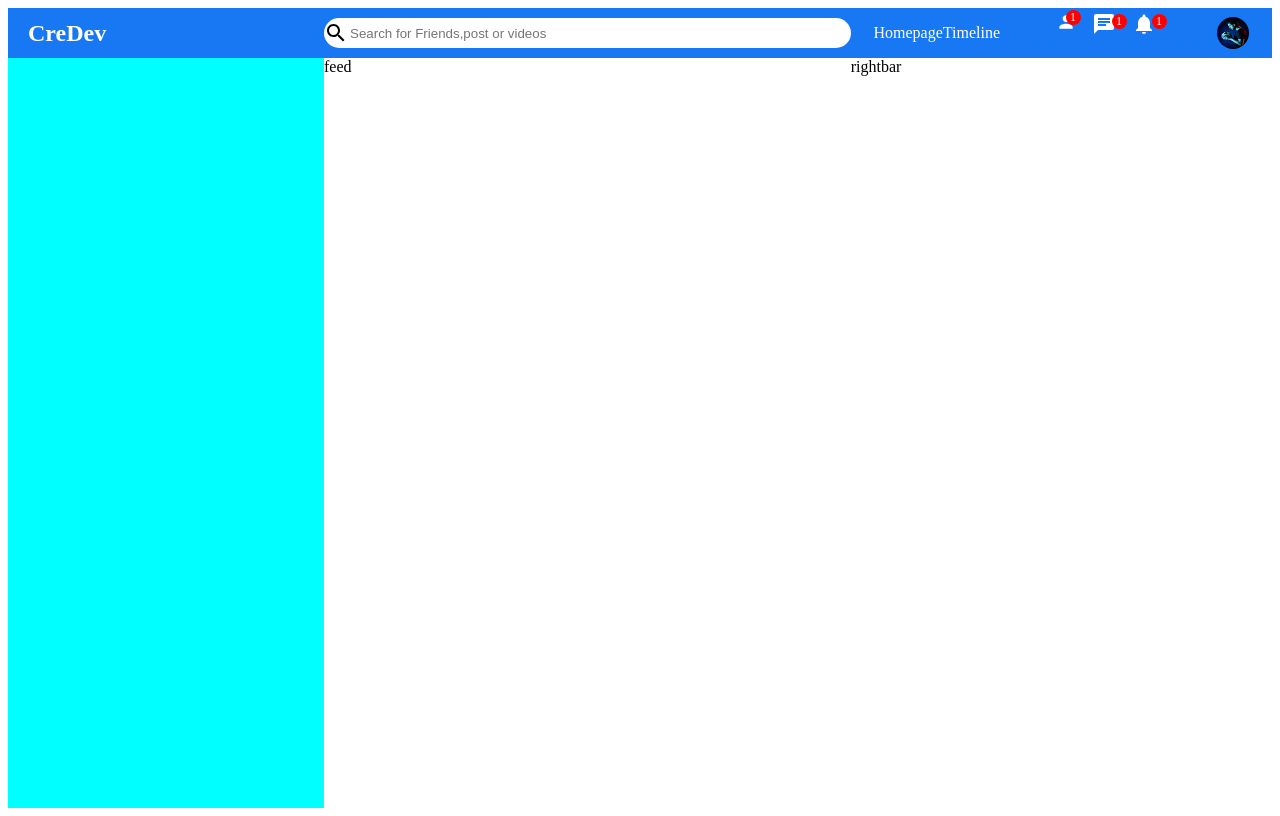
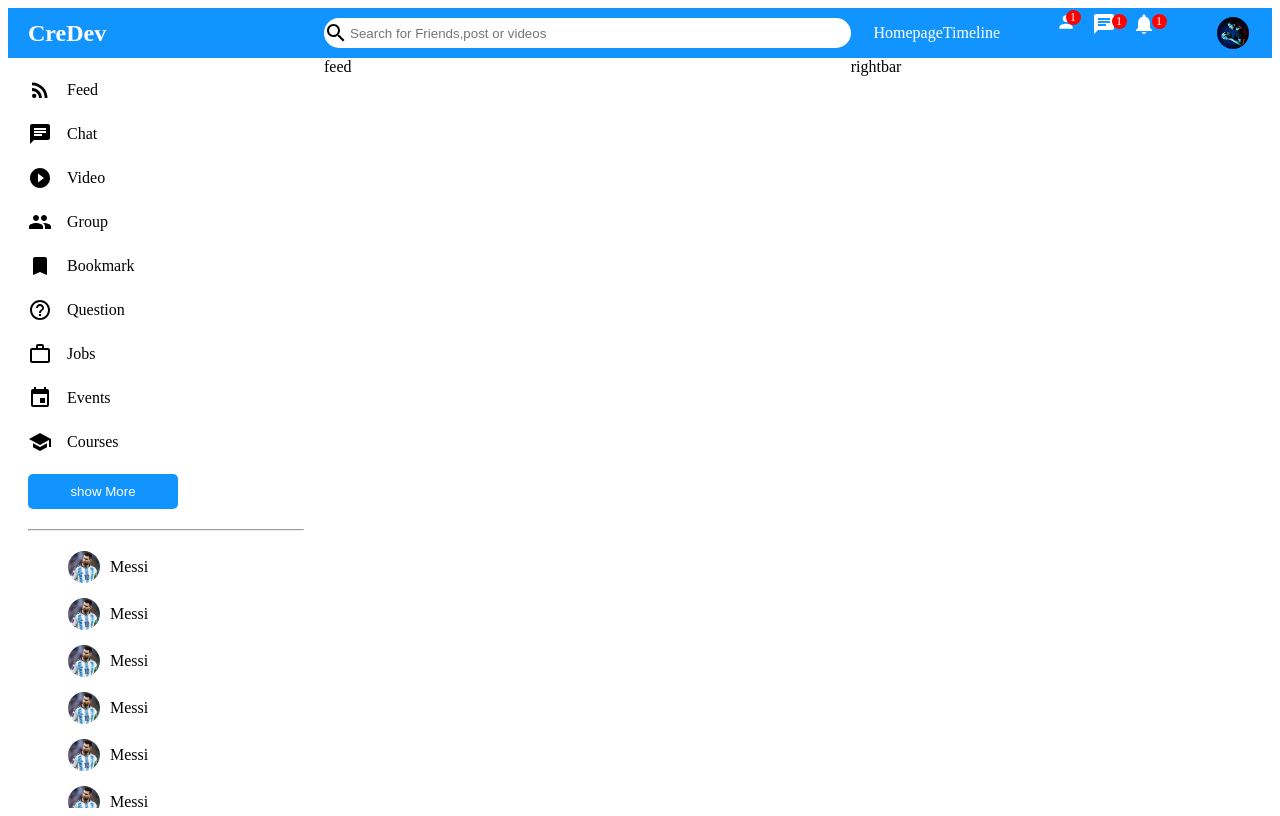
Before and after one commit to GokulkrishnaTU/Social-media, a React (Create React App) app: page / in a window 1280 px wide. Built offline with nearby package versions, Linux system fonts and the light colour scheme.

Commit message:
sidebar completed design and structure

```diff
--- a/src/components/sidebar/sidebar.css
+++ b/src/components/sidebar/sidebar.css
@@ -1,5 +1,75 @@
 .sidebar{
     flex:3;
     height: calc(100vh - 50px);
-    background-color: aqua;
+    overflow-y:scroll ;
+
 }
+
+::-webkit-scrollbar{
+    width: 7px;
+}
+
+::-webkit-scrollbar-track{
+    background-color: #f1f1f1;
+}
+
+::-webkit-scrollbar-thumb{
+    background-color: rgb(179, 179, 179);
+}
+
+.sidebarWrapper{
+
+    padding: 20px;
+
+}
+.sidebarList{
+    padding: 0;
+    margin: 0;
+    list-style:none ;
+}
+
+.sidebarListItem{
+    display: flex;
+    align-items: center;
+    margin-bottom: 20px;
+}
+
+.sidebarIcon{
+margin-right: 15px;
+
+
+}
+
+.sidebarButton{
+    width: 150px;
+    border: none;
+    padding: 10px;
+    border-radius: 5px;
+    font-weight: 500;
+    background-color: #1294ff;
+    color: white;
+
+}
+
+.sidebarHr{
+    margin: 20px 0;
+}
+.sidebarFriendList{
+    padding: 0;
+    margin: 0;
+    list-style:none;
+}
+
+.sidebarFriends{
+    display: flex;
+    align-items: center;
+    margin-bottom: 15px;
+}
+
+.sidebarFriendImg{
+    width: 32px;
+    height: 32px;
+    border-radius: 50%;
+    object-fit: cover;
+    margin-right: 10px;
+}
--- a/src/components/sidebar/sidebar.jsx
+++ b/src/components/sidebar/sidebar.jsx
@@ -1,15 +1,91 @@
 import React from 'react'
 import "./sidebar.css"
-
+import {HelpOutline, PlayCircleFilledOutlined, RssFeed,Group,Bookmark,WorkOutline,Event,School, Chat} from '@mui/icons-material';
 function sidebar() {
   return (
 
       <div className="sidebar">
-        <div className="sidebarWeapper">
+        <div className="sidebarWrapper">
             <div className="sidebarList">
+
                 <div className="sidebarListItem">
+                  <RssFeed className='sidebarIcon'/>
+                  <span className='sidebarListItemText'>Feed</span>
+                </div>
 
+                <div className="sidebarListItem">
+                  <Chat className='sidebarIcon'/>
+                  <span className='sidebarListItemText'>Chat</span>
                 </div>
+
+
+
+                <div className="sidebarListItem">
+                  <PlayCircleFilledOutlined className='sidebarIcon'/>
+                  <span className='sidebarListItemText'>Video</span>
+                </div>
+
+                <div className="sidebarListItem">
+                  <Group className='sidebarIcon'/>
+                  <span className='sidebarListItemText'>Group</span>
+                </div>
+
+                <div className="sidebarListItem">
+                  <Bookmark className='sidebarIcon'/>
+                  <span className='sidebarListItemText'>Bookmark</span>
+                </div>
+
+                <div className="sidebarListItem">
+                  <HelpOutline className='sidebarIcon'/>
+                  <span className='sidebarListItemText'>Question</span>
+                </div>
+
+                <div className="sidebarListItem">
+                  <WorkOutline className='sidebarIcon'/>
+                  <span className='sidebarListItemText'>Jobs</span>
+                </div>
+
+                <div className="sidebarListItem">
+                  <Event className='sidebarIcon'/>
+                  <span className='sidebarListItemText'>Events</span>
+                </div>
+
+                <div className="sidebarListItem">
+                  <School className='sidebarIcon'/>
+                  <span className='sidebarListItemText'>Courses</span>
+                </div>
+                <button className='sidebarButton'>show More</button>
+                <hr className='sidebarHr'/>
+
+
+                <ul className='sidbearFriendList'>
+
+                  <li className='sidebarFriends'>
+                    <img className='sidebarFriendImg' src="/assets/person/02.jpg" alt="" />
+                  <span className='sidebarFriendName'>Messi</span>
+                  </li>
+                  <li className='sidebarFriends'>
+                    <img className='sidebarFriendImg' src="/assets/person/02.jpg" alt="" />
+                  <span className='sidebarFriendName'>Messi</span>
+                  </li>
+                  <li className='sidebarFriends'>
+                    <img className='sidebarFriendImg' src="/assets/person/02.jpg" alt="" />
+                  <span className='sidebarFriendName'>Messi</span>
+                  </li>
+                  <li className='sidebarFriends'>
+                    <img className='sidebarFriendImg' src="/assets/person/02.jpg" alt="" />
+                  <span className='sidebarFriendName'>Messi</span>
+                  </li>
+                  <li className='sidebarFriends'>
+                    <img className='sidebarFriendImg' src="/assets/person/02.jpg" alt="" />
+                  <span className='sidebarFriendName'>Messi</span>
+                  </li>
+                  <li className='sidebarFriends'>
+                    <img className='sidebarFriendImg' src="/assets/person/02.jpg" alt="" />
+                  <span className='sidebarFriendName'>Messi</span>
+                  </li>
+                </ul>
+
             </div>
         </div>
       </div>
--- a/src/components/topbar/topbar.css
+++ b/src/components/topbar/topbar.css
@@ -1,7 +1,7 @@
 .topbarContainer{
     height: 50px;
     width: 100%;
-    background-color: #1877f2;
+    background-color: #1294ff;
     display: flex;
     align-items: center;
     position: sticky;
```
Also changed, not shown: public/assets/person/02.jpg (added).
